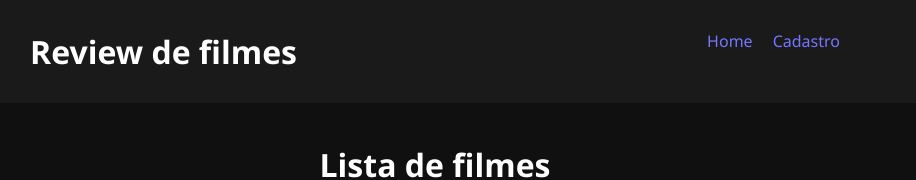
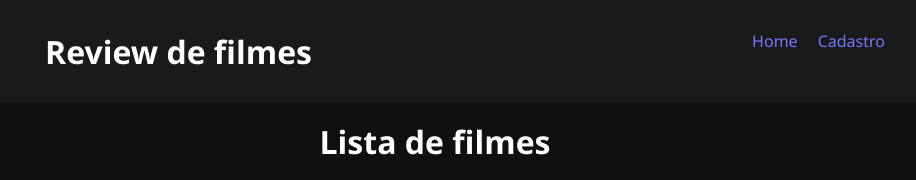
Before and after one commit to adrianfachi/GrupoDeEstudos_Sprint2_APIDeAvaliacaoDeFilmes, a React (Vite) app in the folder front-end/: page / in a window 1280 px wide. Shown: the top 180 px of the page, without its empty margins (205-1121 px from the left). Built offline with nearby package versions, Linux system fonts and the light colour scheme; no server answers.

Commit message:
fixando o header no topo

```diff
--- a/front-end/src/components/header/header.module.css
+++ b/front-end/src/components/header/header.module.css
@@ -1,4 +1,6 @@
 #header {
+    position: fixed;
+    width: 100vw;
     color: white;
     background-color: #1a1a1a;
     display: flex;
--- a/front-end/src/pages/ListarFilmes/styleFilmes.module.css
+++ b/front-end/src/pages/ListarFilmes/styleFilmes.module.css
@@ -7,7 +7,7 @@
     font-family: 'Segoe UI', Tahoma, Geneva, Verdana, sans-serif;
     background-color: #101010;
     padding-bottom: 40px;
-    padding-top: 40px;
+    padding-top: 120px;
 }
 
 h1 {
--- a/front-end/src/pages/ReviewFilmes/index.jsx
+++ b/front-end/src/pages/ReviewFilmes/index.jsx
@@ -97,7 +97,6 @@ function reviewsFilmes() {
         <div id={styles.principal}>
             {filme ? (
                 <>
-                    <Link to={"/"} id={styles.link}>Voltar</Link>
                     <div id={styles.titulo}>
                         <h1>{filme.nome}</h1>
                         <p id={styles.genero}>{filme.genero}</p>
--- a/front-end/src/pages/ReviewFilmes/styleReview.module.css
+++ b/front-end/src/pages/ReviewFilmes/styleReview.module.css
@@ -10,6 +10,7 @@
     flex-direction: column;
     align-items: center;
     padding: 20px;
+    padding-top: 120px;
     gap: 20px;
     background-color: #101010;
 }
```
